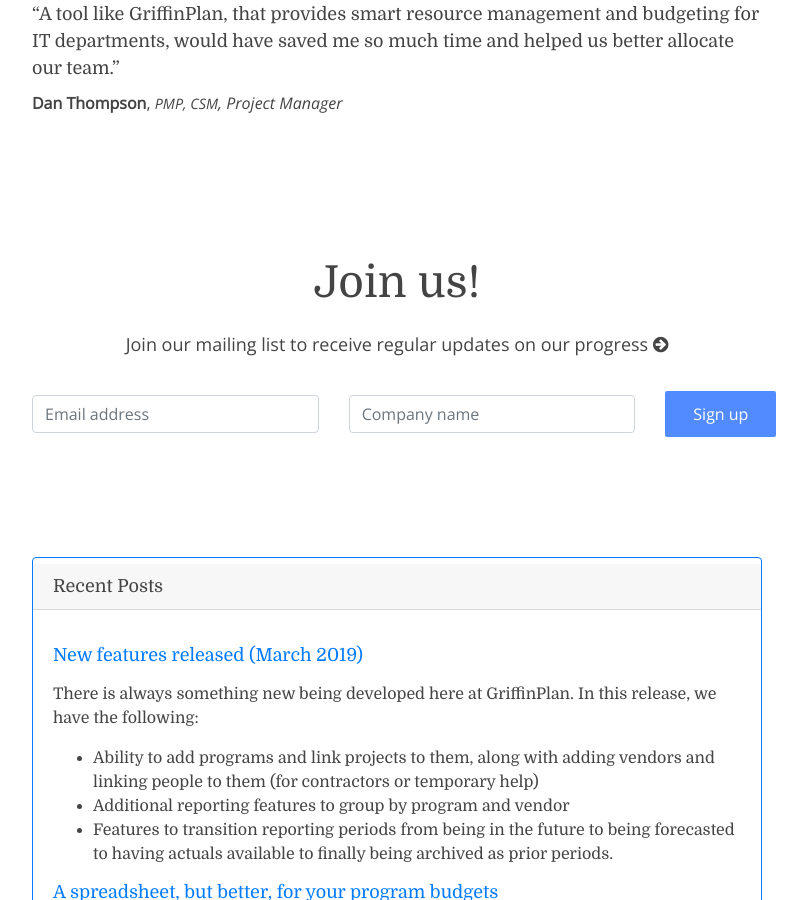
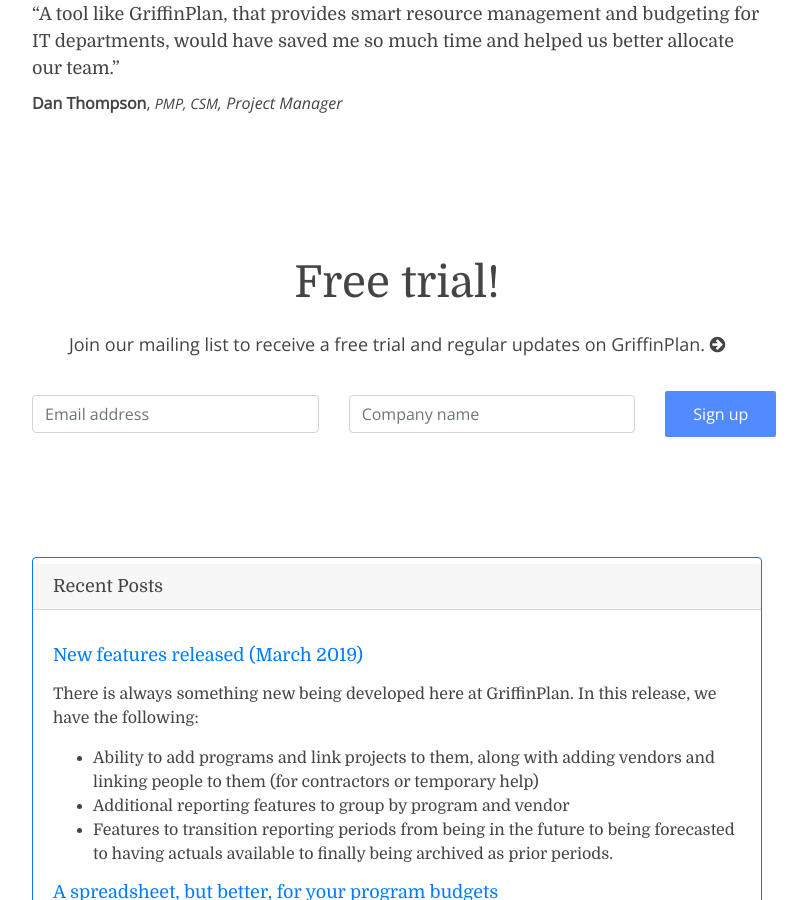
Before and after one commit to djthompson/djthompson.github.io, a Jekyll site: the page built from index.md, in a window 1280 px wide and 900 px high, scrolled down 1752 px. Shown: the whole window, without its empty margins (243-1050 px from the left). Built offline with Jekyll 4.4.1, drawn with Linux system fonts in a browser that asks for light colours; nearby versions of some CDN libraries.

Commit message:
Change wording on signup

```diff
--- a/_includes/signup_mc.html
+++ b/_includes/signup_mc.html
@@ -4,8 +4,8 @@
       <div class="col-12 col-lg-10 col-xl-8 text-center">
         <div class="row">
           <div class="col">
-            <h1>Join us!</h1>
-            <p class="text-h3 sans">Join our mailing list to receive regular updates on our progress
+            <h1>Free trial!</h1>
+            <p class="text-h3 sans">Join our mailing list to receive a free trial and regular updates on GriffinPlan.
             <i class="fa fa-arrow-circle-right" aria-hidden="true"></i></p>
           </div>
         </div>
```
